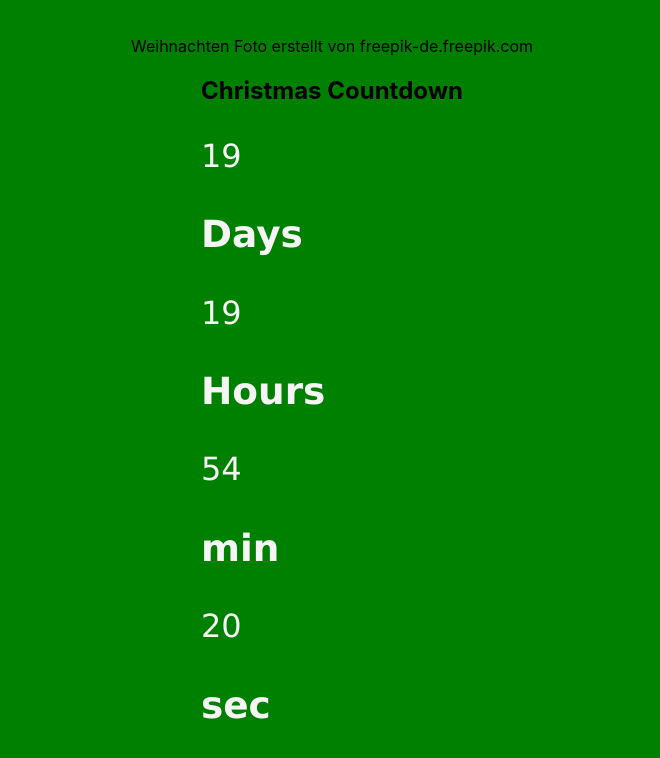
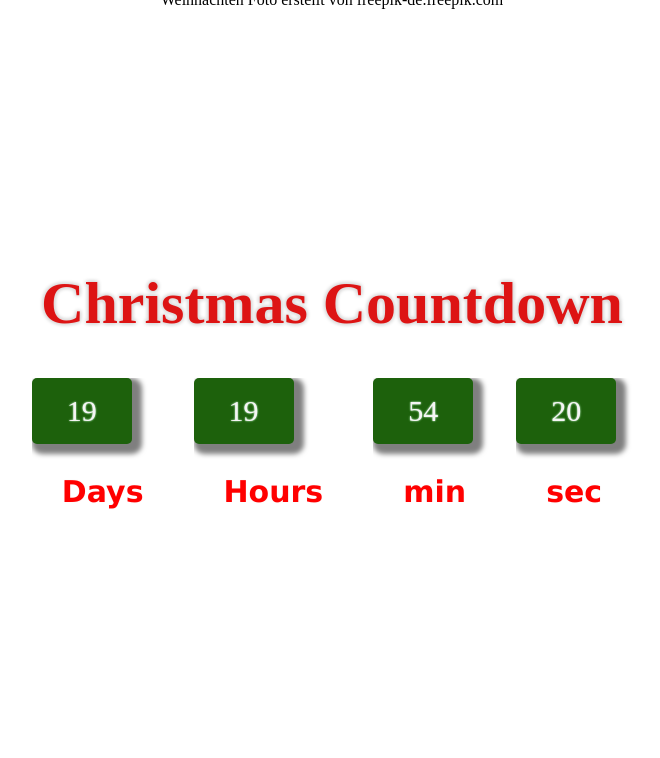
Before and after one commit to HanniOfHyrule/christmas-Counter, a React (Create React App) app: page / in a window 1280 px wide. Shown: the top 758 px of the page, without its empty margins (308-968 px from the left). Built offline with nearby package versions, Linux system fonts and the light colour scheme.

Commit message:
change some styling

```diff
--- a/src/components/countdown.css
+++ b/src/components/countdown.css
@@ -1,17 +1,72 @@
-.background {
-  background-color: rgb(221, 76, 76);
-}
-
-.header-Christmas {
-  background-color: rgb(18, 82, 43);
-  border-color: solid 5px white;
-  margin: 250px;
-  padding: 20px;
-}
-
 .countdown {
   font-family: "Lucida Sans", "Lucida Sans Regular", "Lucida Grande",
     "Lucida Sans Unicode", Geneva, Verdana, sans-serif;
   font-size: xx-large;
   color: whitesmoke;
+  display: flex;
+  align-items: center;
+  justify-content: space-around;
+  text-align: center;
+  overflow: hidden;
 }
+.container {
+  display: flex;
+  flex-direction: column;
+  align-items: center;
+  justify-content: center;
+  min-height: 100vh;
+  padding: 0 20px;
+  background-color: transparent;
+  width: 100vw;
+  height: 100vh;
+}
+
+.countdown article {
+  margin: 10px;
+  overflow-y: hidden;
+}
+
+.countdown p {
+  padding: 1rem;
+  border-radius: 5px;
+  color: whitesmoke;
+  text-shadow: 0 0 2px white, 0 0 2px green;
+  background-color: rgb(29, 97, 12);
+  font-size: 30px;
+  width: 100px;
+  box-shadow: 5px 5px 5px 5px rgb(0, 0, 0, 0.5);
+  font-family: "dancing script";
+}
+
+.container h1 {
+  text-shadow: 0 0 4px white, 0 0 4px grey;
+  color: rgb(221, 20, 20);
+  margin-bottom: 30px;
+  text-align: center;
+  font-size: 60px;
+}
+
+.countdown h3 {
+  font-size: 30px;
+  margin: 30px;
+  color: red;
+  text-shadow: 0 0 1px white, 0 0 2px whitesmoke;
+}
+
+label {
+  font-size: xx-large;
+  padding: 1rem;
+  letter-spacing: 0.2rem;
+  text-shadow: 0 0 1rem white, 0 0 1rem whitesmoke;
+}
+
+button {
+  padding: 0.8rem;
+  font-size: medium;
+  background-color: rgb(29, 97, 12);
+  box-shadow: 5px 5px 5px 5px rgb(0, 0, 0, 0.5);
+  border-radius: 0.3rem;
+  border: none;
+  color: white;
+  font-family: "dancing script";
+}
--- a/src/index.css
+++ b/src/index.css
@@ -1,14 +1,10 @@
+* {
+  margin: 0;
+  padding: 0;
+  box-sizing: border-box;
+  background-color: transparent;
+  position: initial;
+}
 body {
-  margin: 0;
-  font-family: -apple-system, BlinkMacSystemFont, "Segoe UI", "Roboto", "Oxygen",
-    "Ubuntu", "Cantarell", "Fira Sans", "Droid Sans", "Helvetica Neue",
-    sans-serif;
-  -webkit-font-smoothing: antialiased;
-  -moz-osx-font-smoothing: grayscale;
-  background-color: green;
+  font-family: "dancing script";
 }
-
-code {
-  font-family: source-code-pro, Menlo, Monaco, Consolas, "Courier New",
-    monospace;
-}
```
Also changed, not shown: 2 other files (tests, documents, lock files or other folders).
